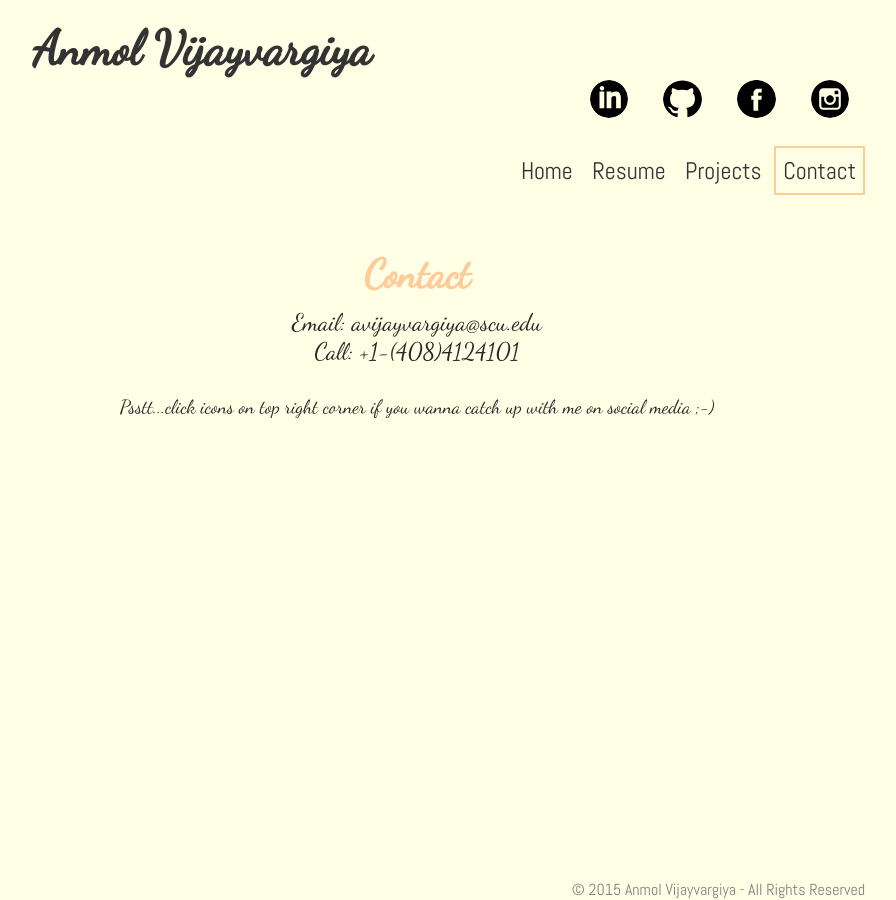
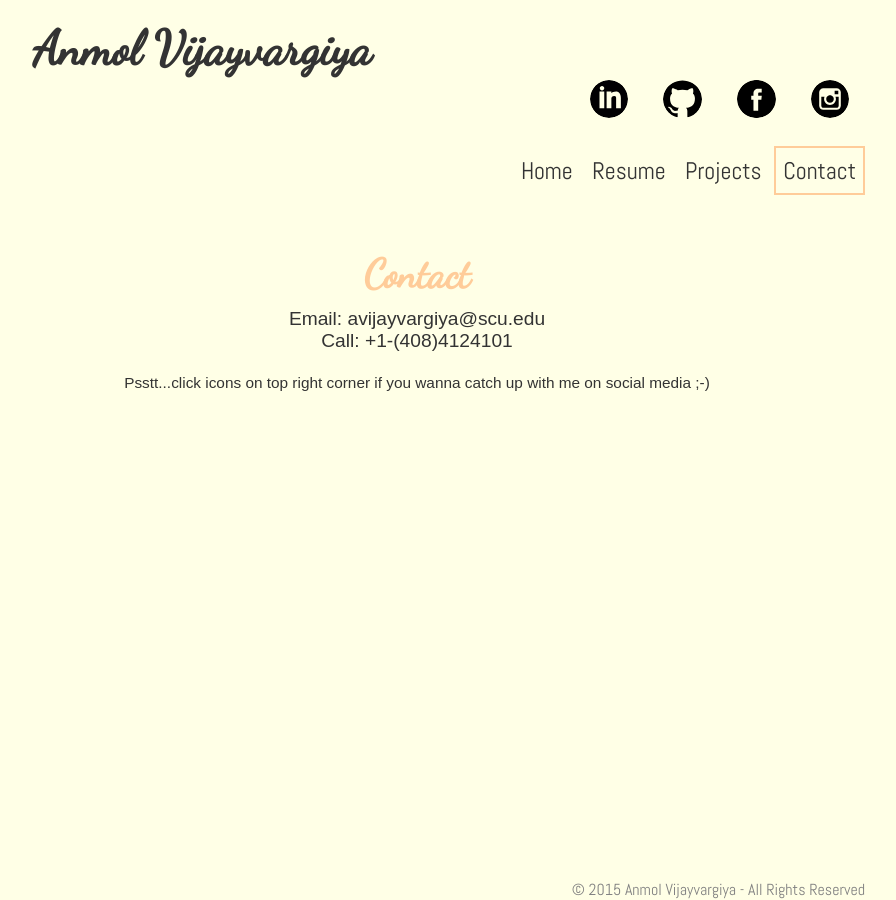
Before and after one commit to anmolvj/Portfolio-1.0, a Jekyll site: the page built from contact.html, in a window 1280 px wide. Shown: the whole page, without its empty margins (223-1119 px from the left). Built offline with Jekyll 4.4.1, drawn with Linux system fonts in a browser that asks for light colours; some web fonts are replaced.

Commit message:
About me font update & dp removed

```diff
--- a/_layouts/default.html
+++ b/_layouts/default.html
@@ -7,6 +7,7 @@
 	<link rel="stylesheet" href="css/main.css">
 	<link href="https://fonts.googleapis.com/css?family=Dancing+Script" rel="stylesheet">
 	<link href="https://fonts.googleapis.com/css?family=Abel" rel="stylesheet">
+	<link href="https://fonts.googleapis.com/css?family=Khula" rel="stylesheet">
 </head>
 
 <body class="site">
--- a/css/main.css
+++ b/css/main.css
@@ -19,7 +19,8 @@
 	height: 100vh;
 	margin: auto;
 	background-color: #ffffe6;
-	color: #333333;
+	/*background-color: lightblue;
+*/	color: #333333;
 }
 
 .icon{
@@ -122,11 +123,12 @@
 .aboutmediv{
 
 	display: inline-block;
+	text-align: center
 
 }
 
 .aboutmeh1{
-	display: inline-block;
+	/*display: inline-block;*/
 	margin: auto;
 	font-size: 2em;
 	color: #ffcc99;
@@ -134,9 +136,9 @@
 }
 .aboutmep{
 	clear: right;
-	font-family: 'Dancing Script', cursive;
-	font-size: 1.5em;
-	color: #262626;
+	font-family: 'Khula', sans-serif;
+	font-size: 1.2em;
+	/*color: #262626;*/
 }
 
 #navigation{
--- a/index.html
+++ b/index.html
@@ -6,10 +6,10 @@
 		<section style="overflow: hidden;">
 
 				<!-- MY PROFILE PICTURE -->
-				<img src="https://cloud.githubusercontent.com/assets/14265164/26038271/a83150b4-38b9-11e7-9d1f-63069736f92f.JPG" alt="" class="dp">
+				<!-- <img src="https://cloud.githubusercontent.com/assets/14265164/26038271/a83150b4-38b9-11e7-9d1f-63069736f92f.JPG" alt="" class="dp"> -->
 
 				<div id="aboutmediv">
-					<h1 class="eachPageHead aboutmeh1" style="font-size: 2em">About Me</h1>
+					<h1 class="eachPageHead aboutmeh1" style="font-size: 2em; ">About Me</h1>
 				</div>
 					<p class="aboutmep">Welcome !! you finally found me. My name is Anmol Vijayvargiya and I want to help you build website that speak your mind. I started building websites as a part time hobby during my undergrad years and finally moved on to pursue a gradute degree in computer science form Santa Clara University, situated in the heart of Silicon Valley.</p>
 					<p class="aboutmep"> You are wecolmed to explore my projects and resume. Feel free to email me your question if you want to know more about a project or have a potential project in mind where I may be of help to you. </p>
--- a/resume.html
+++ b/resume.html
@@ -8,6 +8,7 @@
 
 				<a href="./Anmol-Resume.pdf"><img class= " icon" src="./images/doanloadIcon.svg" alt="" style=""></a>
 
+
 				<img src="./images/resume.png" alt="" class="resume" style="background-color: white;">
 
 			</figure>
```
